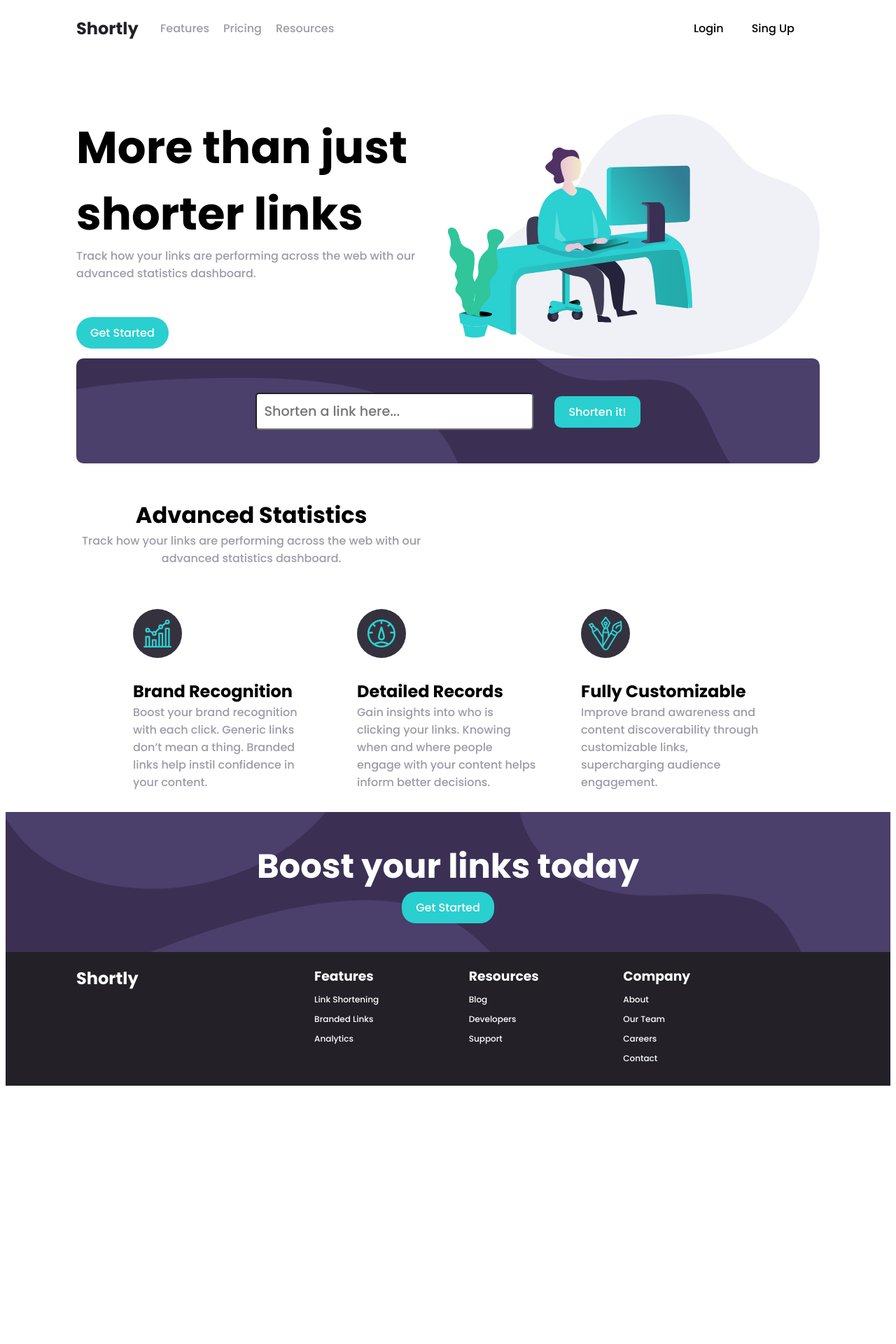
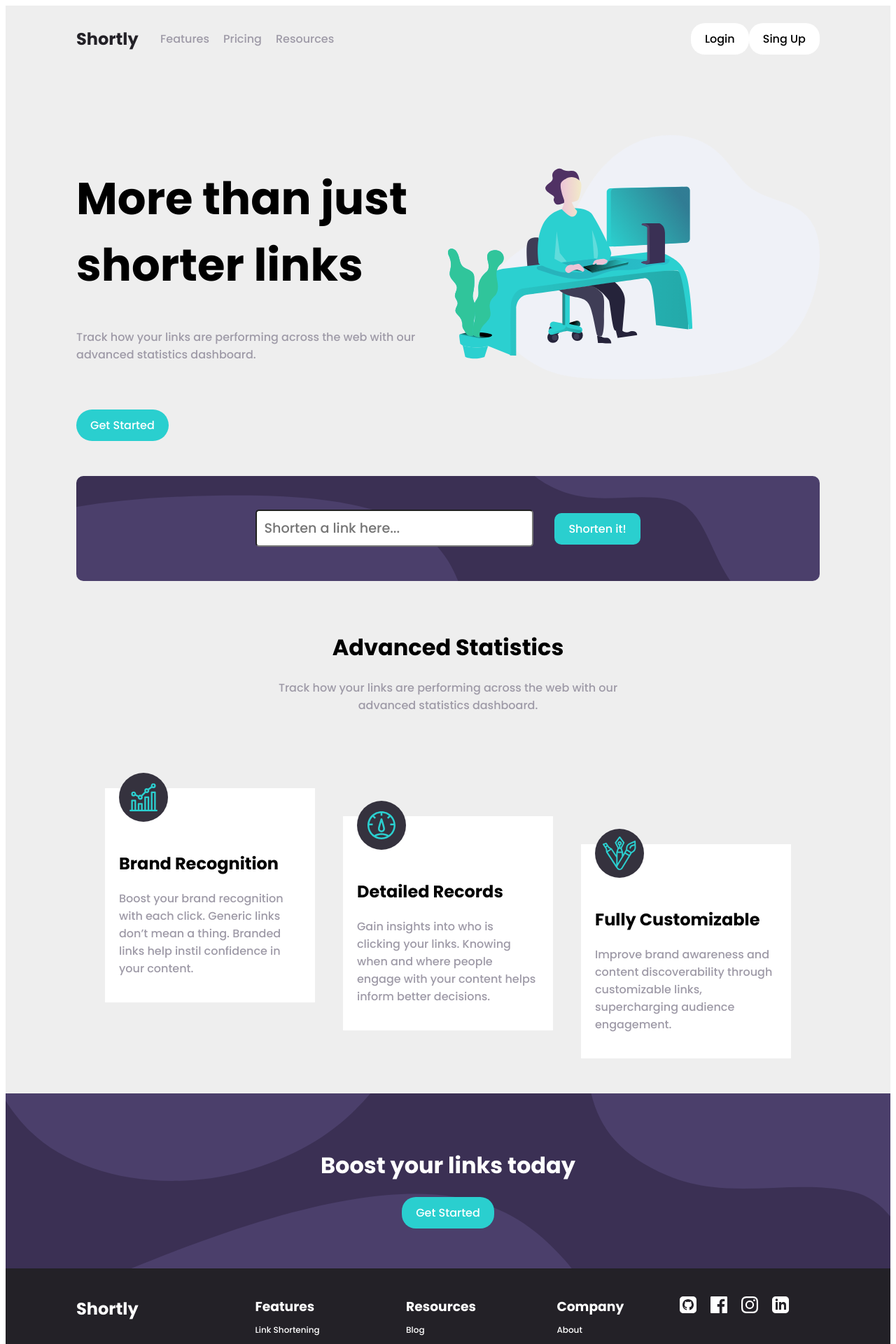
Before and after one commit to igorheije/url-shortening-api, a React (Create React App) app: page / in a window 1280 px wide. Shown: the top 1920 px of the page at 70% size. Before the commit the page ends 1559 px from the top, so only its background shows below. Built offline with nearby package versions, Linux system fonts and the light colour scheme.

Commit message:
add responsividade

```diff
--- /dev/null
+++ b/src/Hooks/useMedia.jsx
@@ -0,0 +1,19 @@
+import React from 'react';
+
+export const useMedia = (media) => {
+  const [match, setMatch] = React.useState(null);
+
+  React.useEffect(() => {
+    function changeMatch() {
+      const { matches } = window.matchMedia(media);
+      setMatch(matches);
+    }
+    changeMatch();
+    window.addEventListener('resize', changeMatch);
+    return () => {
+      window.removeEventListener('resize', changeMatch);
+    };
+  }, [media]);
+
+  return match;
+};
--- a/src/components/Boost/styles.js
+++ b/src/components/Boost/styles.js
@@ -6,7 +6,7 @@ export const Boot = styled.div`
     background-image: url(${BgBoost});
     background-size: cover;
     background-color: hsl(257, 27%, 26%);
-    height: 200px;
+    height: 250px;
 
     display:flex;
     flex-direction: column;
@@ -15,7 +15,7 @@ export const Boot = styled.div`
     text-align: center;
     font-family: 'Poppins', sans-serif;
     h1{
-        font-size: 3rem;
+        font-size: minmax(2rem, 3rem);
         color: white;
     }
     button{
--- a/src/components/Footer/index.jsx
+++ b/src/components/Footer/index.jsx
@@ -31,17 +31,20 @@ export const Footer = () => {
         <li>Contact</li>
       </ul>
       <div>
-        <a href="#">
-          <i src={Github}></i>
+        <a target="_blank" href="https://github.com/igorheije">
+          <img src={Github}></img>
         </a>
-        <a href="#">
-          <i src={Facebook}></i>
+        <a target="_blank" href="https://www.facebook.com/igor.heije">
+          <img src={Facebook}></img>
         </a>
-        <a href="#">
-          <i src={Instagram}></i>
+        <a target="_blank" href="https://www.instagram.com/heijes.i/">
+          <img src={Instagram}></img>
         </a>
-        <a href="#">
-          <i src={Linkedin}></i>
+        <a
+          target="_blank"
+          href="https://www.linkedin.com/in/igor-heije-morais-tomori-1052071b8/"
+        >
+          <img src={Linkedin}></img>
         </a>
       </div>
     </Foo>
--- a/src/components/Footer/styles.js
+++ b/src/components/Footer/styles.js
@@ -5,16 +5,46 @@ export const Foo = styled.div`
     color: white;
 
     display: grid;
-    grid-template-columns: max(300px) 1fr 1fr 1fr 100px;
-    padding: 20px 8%;
-
-
+    grid-template-columns: minmax(100px, 1fr) 1fr 1fr 1fr 200px;
+    padding: 40px 8%;
+    gap: 20px;
+    *{margin:0px;}
     li{
         list-style-type: none;
         margin: 10px 0;
         font-size: 12px;
     }
-    i{
-        width: 100%;
+    a+a{
+        margin-left: 20px;
+    }
+
+
+    @media(max-width:850px){
+        grid-template-columns: 1fr 1fr 1fr;
+
+        h2{
+            grid-column: span 3;
+            justify-self: center;
+
+        }
+        div{
+            grid-column: span 3;
+            text-align: center;
+            padding:40px 0;
+        }
+    }
+    @media(max-width:550px){
+        grid-template-columns: 1fr;
+
+        h2{
+            grid-column: span 1;
+        }
+        div{
+            grid-column: span 1;
+        }
+        ul{
+            text-align: center;
+            padding: 0px;
+        }
     }
 `;
--- a/src/components/Header/index.jsx
+++ b/src/components/Header/index.jsx
@@ -1,11 +1,26 @@
 import React from 'react';
 
-import { Cab } from './styles';
+import { Cab, Desktop, MobileM } from './styles';
+import { useMedia } from '../../Hooks/useMedia';
+import Hamburger from '../../images/icon-hamburger.svg';
 
 export const Header = () => {
+  const [mobileMenu, setMobileMenu] = React.useState(false);
+  const mobile = useMedia('(max-width: 40rem)');
+
+  function handleClick() {
+    setMobileMenu(!mobileMenu);
+  }
+
   return (
     <Cab>
       <h2>Shortly</h2>
+      {mobile ? (
+        <button onClick={handleClick}>
+          <img src={Hamburger} />
+        </button>
+      ) : (
+        <Desktop>
           <ul>
             <a href="#">
               <li>Features</li>
@@ -21,6 +36,28 @@ export const Header = () => {
             <button>Login</button>
             <button>Sing Up</button>
           </span>
+        </Desktop>
+      )}
+      {mobileMenu && (
+        <MobileM>
+          <ul>
+            <a href="#">
+              <li>Features</li>
+            </a>
+            <a href="#">
+              <li>Pricing</li>
+            </a>
+            <a href="#">
+              <li>Resources</li>
+            </a>
+          </ul>
+          <hr />
+          <span>
+            <button>Login</button>
+            <button>Sing Up</button>
+          </span>
+        </MobileM>
+      )}
     </Cab>
   );
 };
--- a/src/components/Header/styles.js
+++ b/src/components/Header/styles.js
@@ -1,33 +1,49 @@
 import styled from 'styled-components'
 
 export const Cab = styled.header`
+        display: grid;
+        grid-template-columns: max(100px) 1fr ;
+        justify-content: center;
+        align-items: center;
+        color: hsl(260, 8%, 14%);
+        position: relative;
+    > button{
+        cursor: pointer;
+        justify-self: end;
+        border: none;
+        outline: none;
+    }
+    > button > img{
+        color:hsl(257, 7%, 63%);
+    }
+    a{
+        text-decoration: none;
+    }
+    li{
+        list-style-type: none;
+    }
+    ul{
+        padding: 0px;
+    }
+`;
 
-    display: grid;
-    grid-template-columns: max(100px) 1fr 200px;
-
-    justify-content: center;
-    align-items: center;
-    color: hsl(260, 8%, 14%);
-
+export const Desktop = styled.div`
+display:flex;
+justify-content: space-between;
+align-items: center;
     ul{
         display: flex;
         padding: 0px;
     }
-
     li{
-        list-style-type: none;
         margin-left: 20px;
         color:  hsl(257, 7%, 63%);
         transition: .3s;
-
     }
     li:hover{
         color: hsl(260, 8%, 14%);
     }
-    a{
-        text-decoration: none;
-    }
-    button{
+     span > button{
         background: white;
         border: none;
         padding: 10px 20px;
@@ -38,8 +54,55 @@ export const Cab = styled.header`
         border-radius: 20px;
 
     }
-    button:hover{
+    span > button:hover{
         background: hsl(180, 66%, 49%);
         color: white;
     }
 `;
+
+export const MobileM = styled.div`
+
+    position: absolute;
+    width: 95%;
+    top: 80px;
+    border-radius: 10px;
+    background: hsl(257, 27%, 26%);
+    display: flex;
+    flex-direction: column;
+    align-items: center;
+    padding: 10px;
+
+
+    li{
+        color: white;
+        padding: 10px 0;
+    }
+    hr{
+        width: 80%;
+        background: white;
+    }
+    span {
+        display: block;
+        width: 100%;
+        display: flex;
+        flex-direction: column;
+        align-items: center;
+    }
+    span > button{
+        background: transparent;
+        border: none;
+        padding: 10px 20px;
+        outline: none;
+        cursor: pointer;
+        font-size: 16px;
+        transition: .3s;
+        border-radius: 20px;
+        color: white;
+        width: 80%;
+
+    }
+    span > button:hover{
+        background: hsl(180, 66%, 49%);
+        color: white;
+    }
+`
--- a/src/components/Statistics/styles.js
+++ b/src/components/Statistics/styles.js
@@ -18,12 +18,22 @@ export const Card = styled.div`
     display: flex;
     justify-content: center;
     align-items: center;
+    margin-bottom: 100px;
+    height: 100%;
+    position: relative;
+
     section{
         background: white;
-        margin: 50px 10px 0 10px;
+        margin: 40px 20px 20px 20px;
         width: 300px;
         position: relative;
         padding: 20px;
+    }
+    section+section{
+        transform: translateY(40px);
+    }
+    section+section+section{
+        transform: translateY(80px);
     }
     p{
         color: hsl(257, 7%, 63%);
@@ -37,11 +47,14 @@ export const Card = styled.div`
         height:70px;
         background:hsl(255, 11%, 22%);
         border-radius: 50%;
-        top: -40px;
+        transform: translateY(-60%)
 
-        position: absolute;
     }
     h2{
-        margin-top: 40px;
+        margin-top:0px
     }
+    @media(max-width:850px){
+        flex-direction: column;
+    }
+
 `
--- a/src/styles.js
+++ b/src/styles.js
@@ -1,14 +1,17 @@
 import styled from 'styled-components'
 
 export const Geral = styled.div`
-padding: 10px 8%;
-
-
-
+    padding: 10px 8%;
 `
 export const Global = styled.div`
+background-color: #eee;
+    margin:0px;
+body{
+    margin:0px;
+    padding:0px;
+
+}
     *{
-        margin: 0;
         box-sizing: border-box;
         font-family: 'Poppins', sans-serif;
     }
```
Also changed, not shown: src/images/icon-hamburger.svg (added), 1 other file (tests, documents, lock files or other folders). Lines whose indentation alone changed are shown as unchanged.
